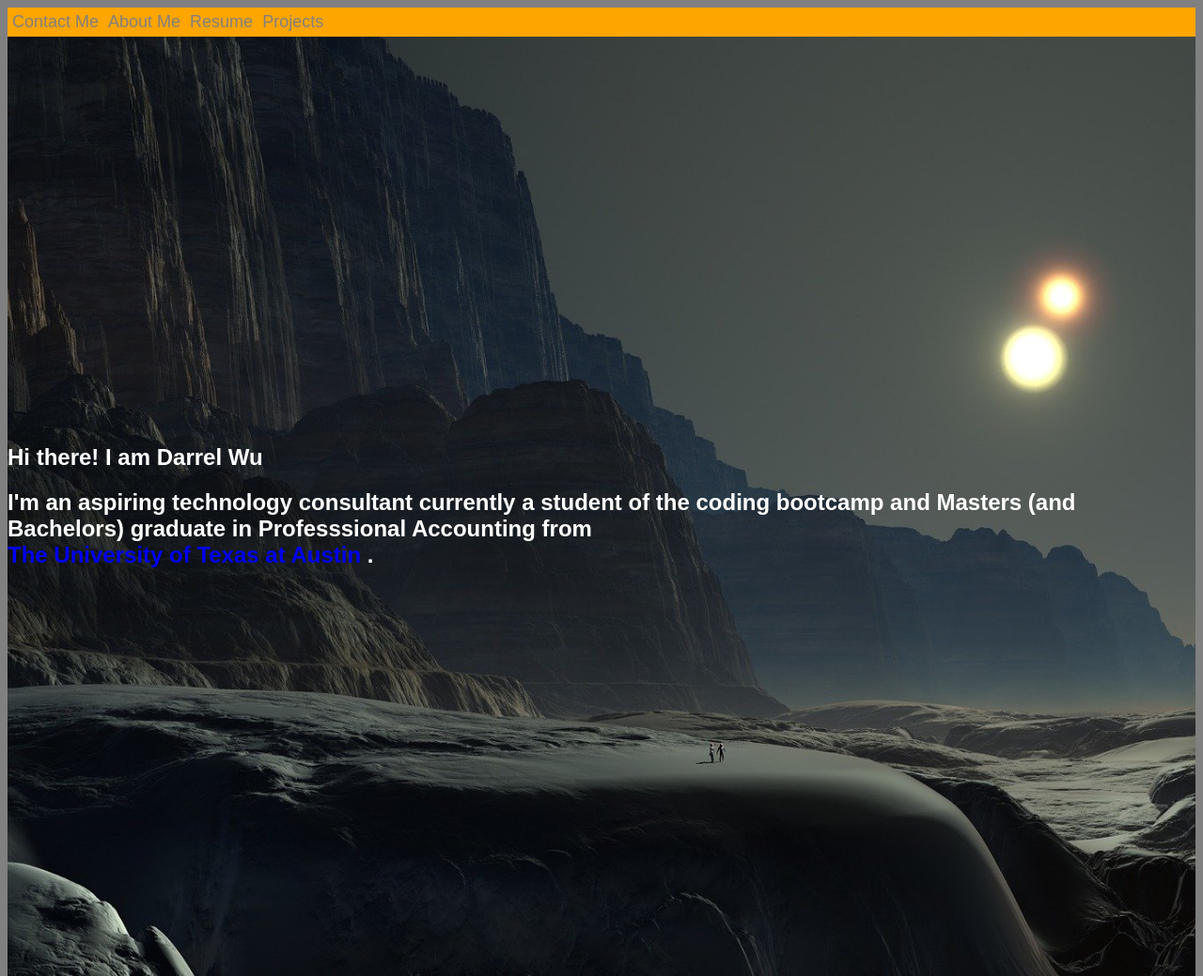
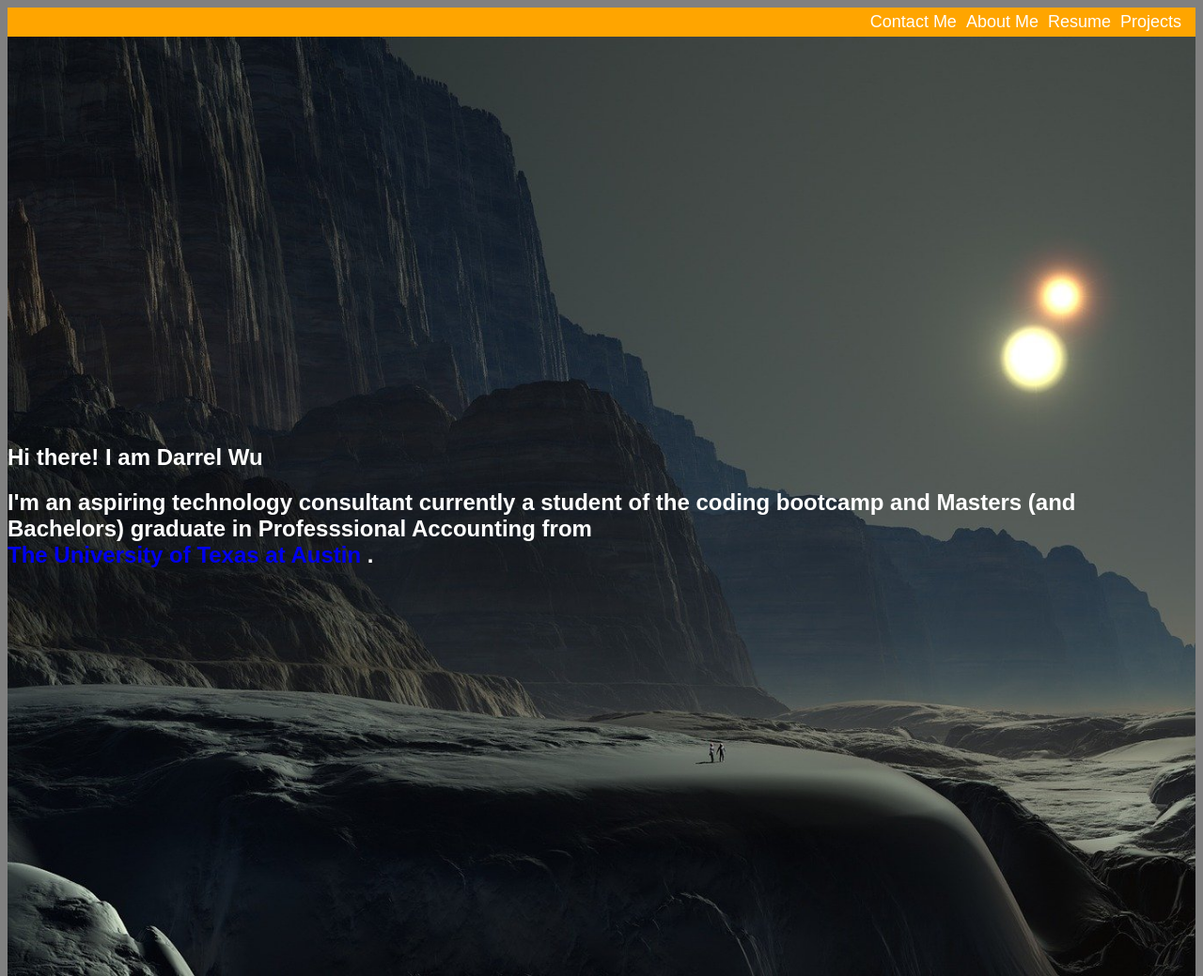
Before and after one commit to darrelwu/Personal-Portfolio-Page, a plain HTML site: page index.html in a window 1280 px wide. Shown: the top 1039 px of the page at 94% size. Drawn offline with Linux system fonts and the light colour scheme.

Commit message:
new changes to nav bar

```diff
--- a/assets/css/style.css
+++ b/assets/css/style.css
@@ -20,17 +20,18 @@ nav {
     display: flex;
     flex-direction: row;
     flex-wrap: wrap;
+    justify-content: flex-end;
 }
-
 nav a {
-    text-decoration: var(--high);
-    color: var(--backg);
+    text-decoration: underline var(--high);
+    color: var(--text);
     margin-right: 10px;
     font-size: 18px;
+    justify-content: flex-end;
 }
 nav a:hover {
     background-size: 100%;
-    color: var(--high);
+    color: var(--backg);
 }
 
 .smoothscroll {
@@ -64,7 +65,7 @@ main {
 }
 
 
-footer {
+header, footer {
     justify-content: right;
 }
 /*class selectors*/
--- a/index.html
+++ b/index.html
@@ -17,7 +17,7 @@
 </head>
 <header>
     <!-- Navbar -->
-    <nav class = "nav-bar">
+    <nav class = "nav a">
         <a href="#contact-me">Contact Me</a>
         <a href="#about">About Me</a>
         <a href="#resume">Resume</a>
@@ -45,7 +45,6 @@
         <p>Technical Skills & Languages/Libraries: Javascript, HTML, CSS</p>
       </div>
     </section>
-
     <!--Portfolio-->
     <section class="information" id="portfolio">
         <h3> Projects </h3>
```
